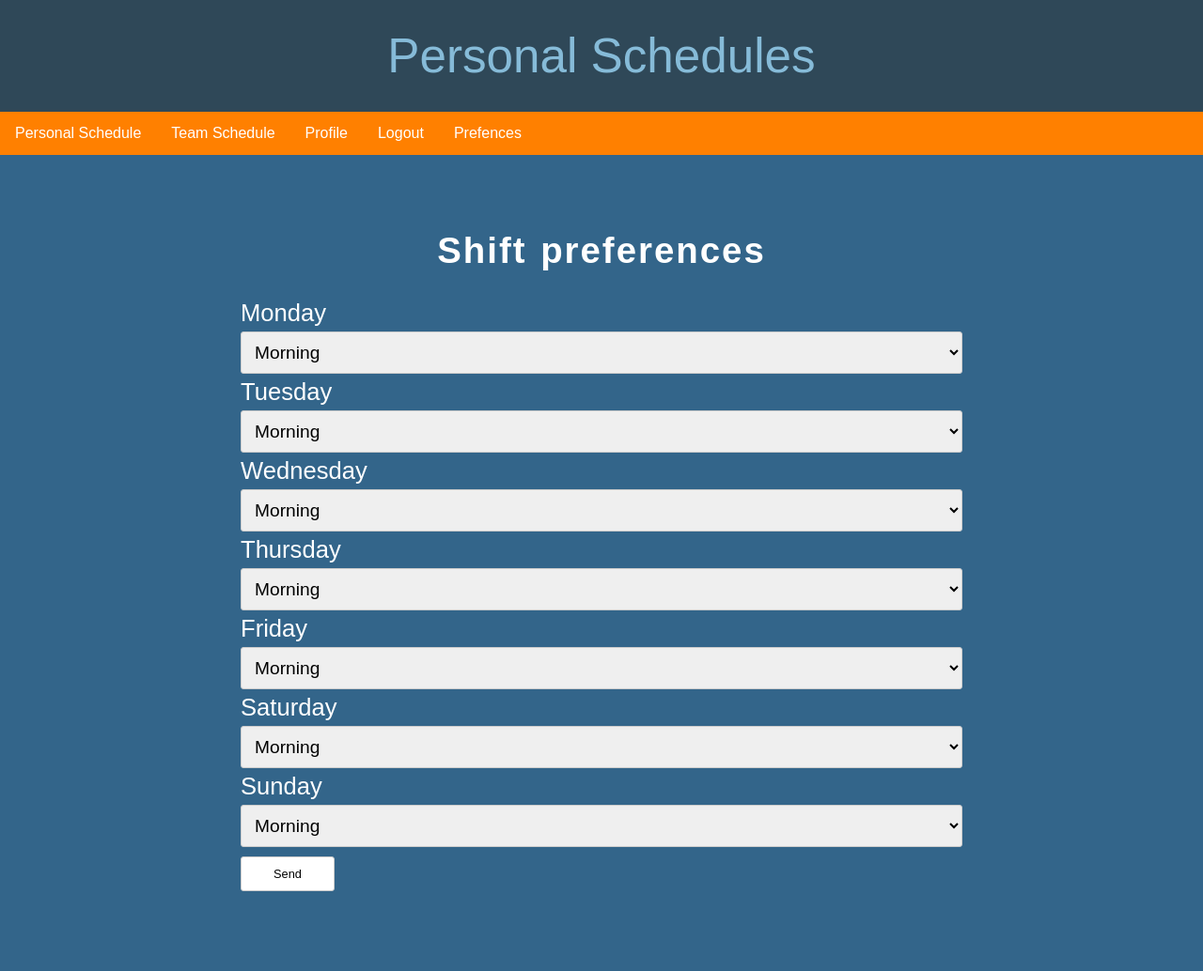
After one commit to MHormes/S2CB-LAMN-software, a PHP site: page /PHP_PAGES/employeePreferences.php in a window 1280 px wide. The commit adds this page. Shown: the whole page at 94% size. Run offline with PHP 8.4, Linux system fonts and the light colour scheme.

Commit message:
first commit preferences

```diff
--- /dev/null
+++ b/LAMN-Webiste/CSS_FILES/preferences.css
@@ -0,0 +1,58 @@
+.row {
+  max-width: 500px;
+  margin: 0 auto;
+  display: inline;
+}
+
+section {
+  padding: 80px 0;
+}
+
+/* Login form */
+.employeePreferences-form {
+  width: 60%;
+  margin: 0 auto;
+  color: white;
+}
+
+/* style contract form - text box */
+input[type="message"],
+input[type="text"],
+select,
+textarea {
+  width: 100%;
+  padding: 10px;
+  border-radius: 3px;
+  border: 1px solid #ccc;
+  margin: 5px 0px;
+  font-size: 1.5vw;
+}
+label {
+  font-size: 2vw;
+}
+
+input[type="submit"] {
+  background-color: #ffffff;
+  color: black;
+  padding: 10px;
+  margin: 5px auto;
+  border-radius: 3px;
+  border: 1px solid #ccc;
+  cursor: pointer;
+  width: 100px;
+  font-family: Arial, Helvetica, sans-serif;
+  font-size: 1vw;
+}
+
+h2 {
+  font-size: 3vw;
+  word-spacing: 2px;
+  text-align: center;
+  margin-bottom: 30px;
+  letter-spacing: 2px;
+  color: white;
+}
+
+a {
+  text-decoration: none;
+}
--- /dev/null
+++ b/LAMN-Webiste/PHP_PAGES/employeePreferences.php
@@ -0,0 +1,99 @@
+<?php
+session_start();
+include "../DatabaseConn/get_schedules_template.php";
+
+if (isset($_POST['btnSelectWeek'])) {
+    $user = $_SESSION['Username'];
+    $_SESSION['startedPersonal'] = true;
+}
+?>
+
+<!DOCTYPE html>
+<html>
+
+<head>
+    <meta charset="utf-8">
+    <meta name="viewport" content="width=device-width, initial-scale=1.0">
+    <meta name="description" content="MediaBazaar Website">
+    <title>Media Bazaar Employee Portal</title>
+    <link rel="stylesheet" type="text/css" href="../CSS_FILES/login_old.css">
+    <link rel="stylesheet" type="text/css" href="../CSS_FILES/preferences.css">
+
+</head>
+
+<body>
+    <div class="header">Personal Schedules</div>
+
+    <?php include '../navigationBar.php'; ?>
+
+    <section class="employeePreferences-form">
+            <div class="row">
+                <h2>Shift preferences</h2>
+            </div>
+            <div class="row">
+                <form method="post" action="#" class="contact-form">
+                    <div class="row">
+                        <label for="monday">Monday</label>
+                            <select name="shifts" id="shifts">
+                            <option value="morning">Morning</option>
+                            <option value="afternoon">Afternoon</option>
+                            <option value="evening">Evening</option>
+                        </select>
+                    </div>
+                    <div class="row">
+                        <label for="tuesday">Tuesday</label>
+                            <select name="shifts" id="shifts">
+                            <option value="morning">Morning</option>
+                            <option value="afternoon">Afternoon</option>
+                            <option value="evening">Evening</option>
+                        </select>
+                    </div>
+                    <div class="row">
+                        <label for="wednesday">Wednesday</label>
+                            <select name="shifts" id="shifts">
+                            <option value="morning">Morning</option>
+                            <option value="afternoon">Afternoon</option>
+                            <option value="evening">Evening</option>
+                        </select>
+                    </div>
+                    <div class="row">
+                        <label for="thursday">Thursday</label>
+                            <select name="shifts" id="shifts">
+                            <option value="morning">Morning</option>
+                            <option value="afternoon">Afternoon</option>
+                            <option value="evening">Evening</option>
+                        </select>
+                    </div>
+                    <div class="row">
+                        <label for="friday">Friday</label>
+                            <select name="shifts" id="shifts">
+                            <option value="morning">Morning</option>
+                            <option value="afternoon">Afternoon</option>
+                            <option value="evening">Evening</option>
+                        </select>
+                    </div>
+                    <div class="row">
+                        <label for="saturday">Saturday</label>
+                            <select name="shifts" id="shifts">
+                            <option value="morning">Morning</option>
+                            <option value="afternoon">Afternoon</option>
+                            <option value="evening">Evening</option>
+                        </select>
+                    </div>
+                    <div class="row">
+                        <label for="sunday">Sunday</label>
+                            <select name="shifts" id="shifts">
+                            <option value="morning">Morning</option>
+                            <option value="afternoon">Afternoon</option>
+                            <option value="evening">Evening</option>
+                        </select>
+                    </div>
+                    <div class="row">
+                        <input type="submit" value="Send" name="btnSend">
+                    </div>
+                </form>
+            </div>
+        </section>
+
+
+</body>
--- a/LAMN-Webiste/navigationBar.php
+++ b/LAMN-Webiste/navigationBar.php
@@ -4,4 +4,5 @@
   <li><a href="../PHP_PAGES/teamSchedules.php">Team Schedule</a></li>
   <li><a href="../PHP_PAGES/profile.php">Profile</a></li>
   <li><a href="../PHP_PAGES/index.php">Logout</a></li>
+  <li><a href="../PHP_PAGES/employeePreferences.php">Prefences</a></li>
 </ul>
```
Also changed, not shown: LAMN-Webiste/Classes/employeePreferences.php (added, +100 -0 lines).
